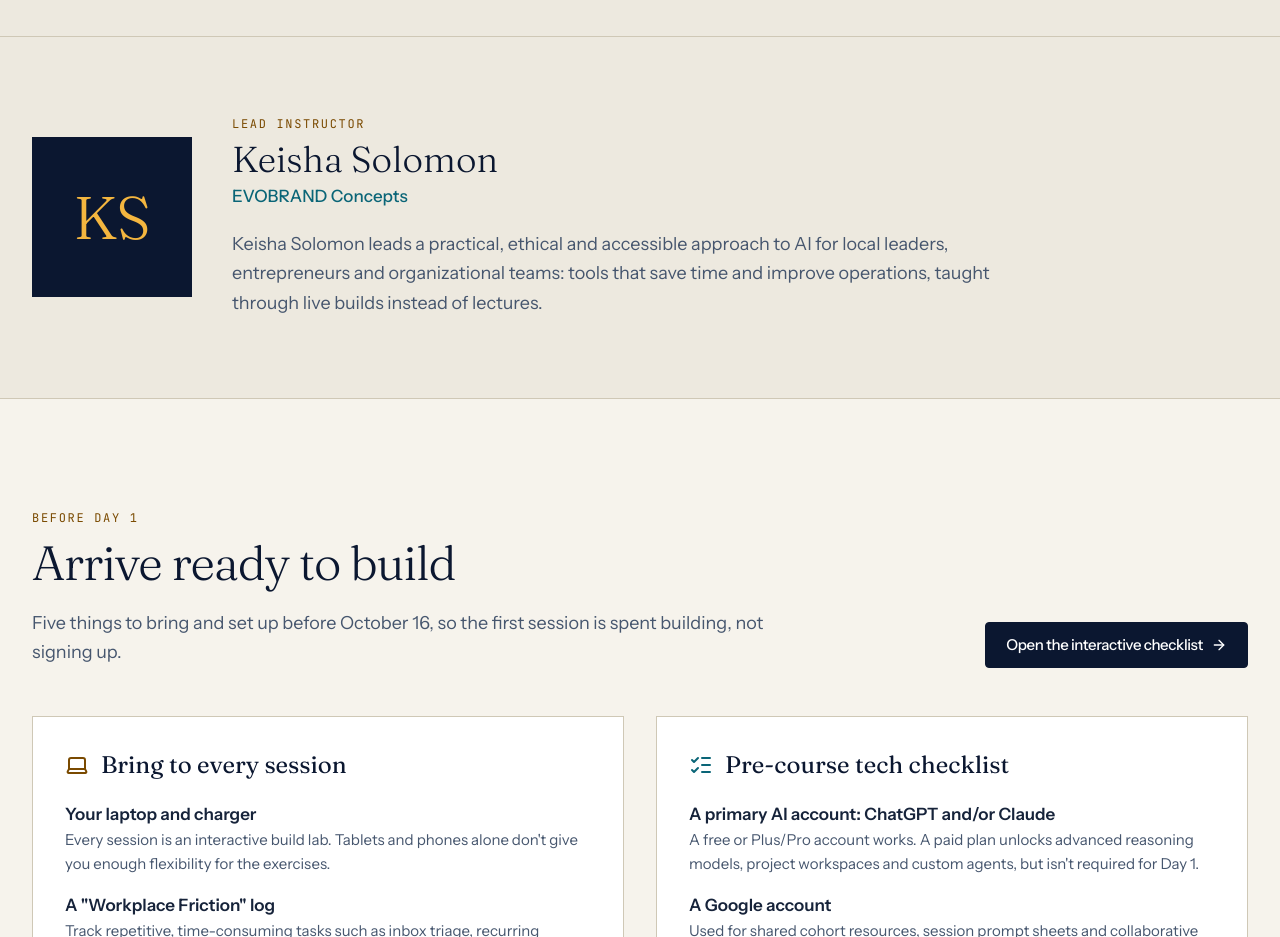
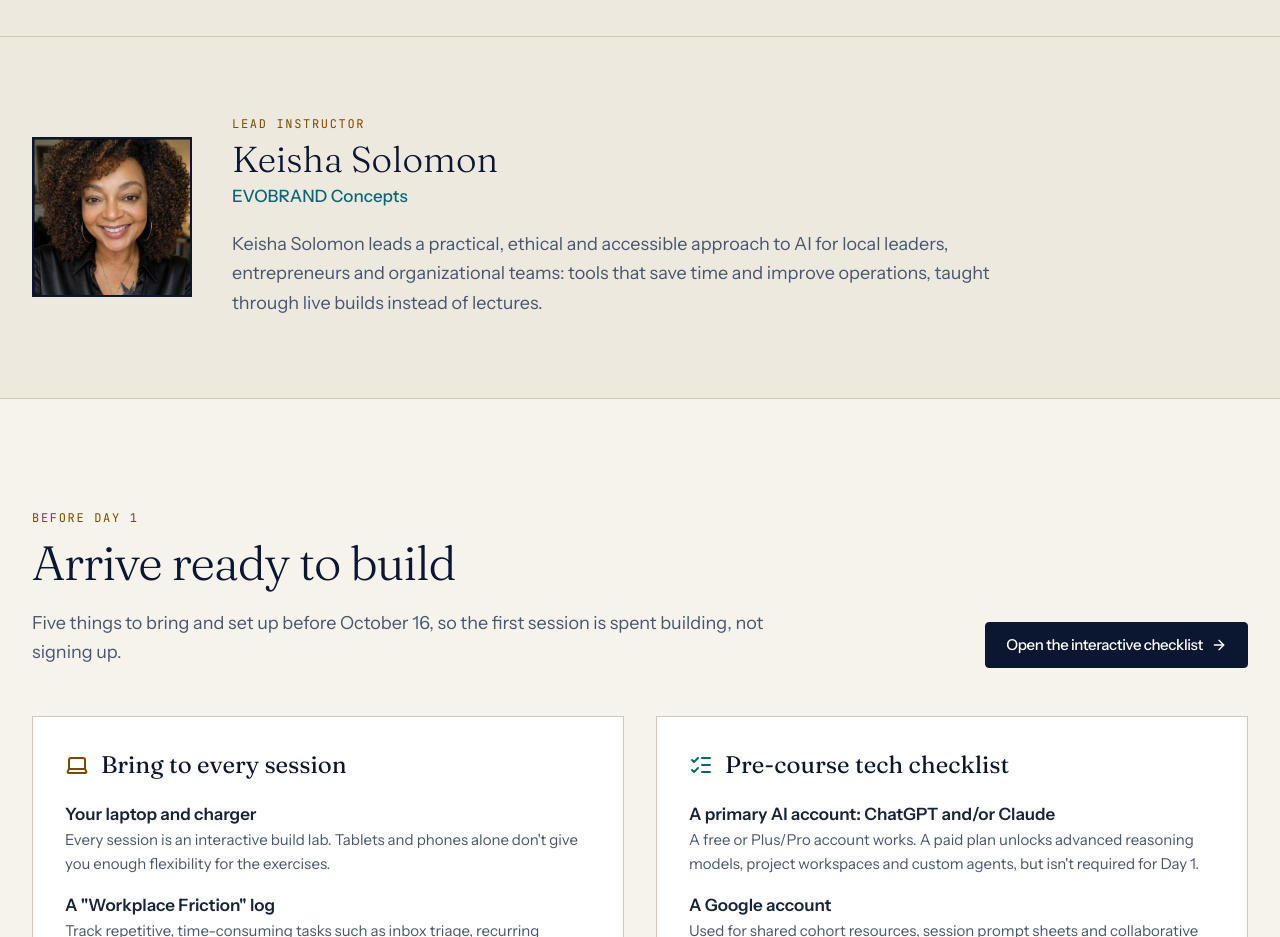
Before and after one commit to ksolomon68/keishasolomon, a Next.js app: page / in a window 1280 px wide. Shown: the part 4760-5697 px from the top of the page. Built offline with nearby package versions, Linux system fonts and the light colour scheme; no server answers.

Commit message:
Add instructor photo instead of KS wordmark

```diff
--- a/components/landing/instructor.tsx
+++ b/components/landing/instructor.tsx
@@ -1,14 +1,17 @@
+import Image from "next/image";
 import { instructor } from "@/data/cohortData";
 
 export function InstructorBlock() {
   return (
     <section aria-labelledby="instructor-title" className="border-y border-line bg-paper-deep py-16 sm:py-20">
       <div className="mx-auto grid max-w-7xl items-center gap-10 px-4 sm:px-6 md:grid-cols-[auto_1fr] lg:px-8">
-        <div
-          className="grid size-32 place-items-center border-2 border-navy-900 bg-navy-900 font-display text-5xl font-light text-amber sm:size-40 sm:text-6xl"
-          aria-hidden="true"
-        >
-          KS
+        <div className="relative size-32 shrink-0 overflow-hidden border-2 border-navy-900 bg-navy-900 sm:size-40">
+          <Image
+            src="/keisha.jpg"
+            alt={instructor.name}
+            fill
+            className="object-cover object-center"
+          />
         </div>
         <div className="max-w-3xl">
           <p className="label text-amber-deep">{instructor.role}</p>
```
Also changed, not shown: public/keisha.jpg (added).
